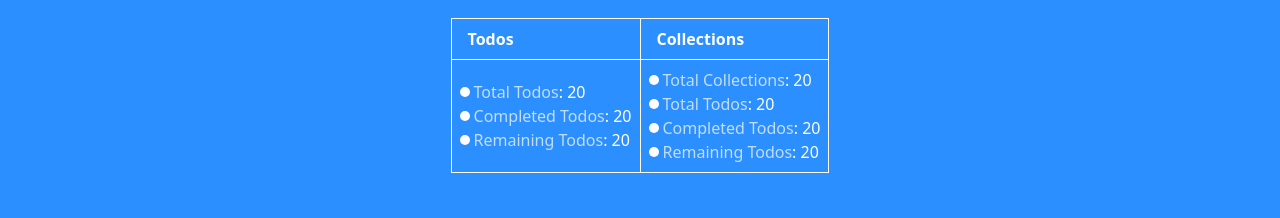
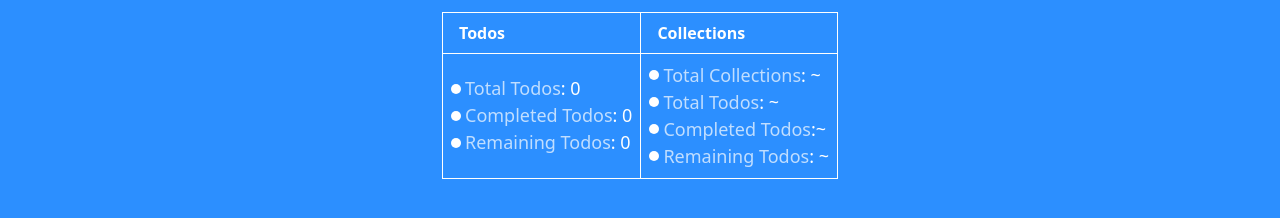
Before and after one commit to dmmdeveloper/todo-frontend, a React (Vite) app: page /profile in a window 1280 px wide. Shown: the part 420-638 px from the top of the page. Built offline with nearby package versions, Linux system fonts and the light colour scheme; no server answers.

Commit message:
profile logout

```diff
--- a/src/App.jsx
+++ b/src/App.jsx
@@ -13,6 +13,7 @@ import axios from "axios"
 import Profile from "./pages/Profile"
 
 function App() {
+
 const [profile , setProfile] = useState([]);
 const [modeLoading , setModeLoading] = useState(false);
 const [logOutLoading , setLogOuLoading] = useState(false)
@@ -20,7 +21,6 @@ const [todos,setTodos]  =useState([])
 
 const navigate = useNavigate(null)
 const fetchProfile = async ()=>{
-
 try {
 const response = await axios.get(`https://todo-server-six-ashen.vercel.app
 /user/profile`, { withCredentials : true} )
@@ -57,6 +57,7 @@ const changeMode =async (mode ="general")=>{
 const logOut = async ()=>{
 
 
+
 try {
   setLogOuLoading(true)
 const response = await axios.get(`https://todo-server-six-ashen.vercel.app/user/logout` , { withCredentials : true} )
@@ -78,6 +79,7 @@ if(data){
 
 // https://todo-server-six-ashen.vercel.app
 const fetchTodos = async ()=>{
+
 try {
   const response  = await axios.get(`https://todo-server-six-ashen.vercel.app
 /todo/todos` , { withCredentials:true})
@@ -115,7 +117,7 @@ value={{
 }}
 >
 <Routes>
-<Route path="/" element= {  token ? (profile.mode === "collection" ?<Collection/> :<General/>): <Navigate to={"/login"} /> } />
+<Route path="/" element= {  token ? (profile?.mode === "collection" ?<Collection/> :<General/>): <Navigate to={"/login"} /> } />
 <Route path="/login" element ={<Login/>} />
 <Route path="/register" element = {<Register/>} />
 <Route path="/select-mode" element = {<SelectMode/>} />
--- a/src/components/Nav.jsx
+++ b/src/components/Nav.jsx
@@ -50,7 +50,7 @@ const {logOut  ,logOutLoading , profile ,changeMode , modeLoading } = useAppCont
 
         <h1 className='md:text-3xl text-2xl text-wrap flex justify-center items-center '>
 
-         { profile.name ? profile.name :(<>
+         { profile?.name ? profile.name :(<>
           <div class="lds-facebook"><div></div><div></div><div></div></div>
          </>)}<span className='text-blue-900 italic'>'s</span> Todos
         </h1>
@@ -68,7 +68,7 @@ const {logOut  ,logOutLoading , profile ,changeMode , modeLoading } = useAppCont
           </div>
 
           {
-            profile.avatar ?
+            profile?.avatar ?
             <img className="h-full w-full rounded-full" src={ profile.avatar}alt="" />:
           <img className="h-full w-full rounded-full default-image-nav" src={todoLogo} alt="" />
           }
@@ -85,7 +85,7 @@ const {logOut  ,logOutLoading , profile ,changeMode , modeLoading } = useAppCont
             <i className="fa-solid fa-clock-rotate-left text-myBlue"></i> History
           </Link>
           {
-            profile.mode ==="general"?
+            profile?.mode ==="general"?
             <Link onClick={()=>changeMode("collection")} className="text-myBlue text-[20px] flex gap-2 items-center text-center p-2 w-[100%] hover:bg-blue-200">
             <i className="fa-solid fa-layer-group text-myBlue"></i> Collections
           </Link>:
--- a/src/pages/Login.jsx
+++ b/src/pages/Login.jsx
@@ -36,7 +36,8 @@ const dataSendTo = new FormData();
 dataSendTo.append("email", formData.email)
 dataSendTo.append("password" , formData.password);
 
-const response = await axios.post(`https://todo-server-six-ashen.vercel.app/user/login` , dataSendTo , {
+const response = await axios.post(`https://todo-server-six-ashen.vercel.app
+/user/login` , dataSendTo , {
   withCredentials : true ,
   headers : {
     "Content-Type":"multipart/form-data"
--- a/src/pages/Profile.jsx
+++ b/src/pages/Profile.jsx
@@ -3,30 +3,34 @@ import { useAppContext } from '../context/AppContex'
 import { Link } from 'react-router-dom'
 import "@fortawesome/fontawesome-free/css/all.css"
 
+export default function Profile() {
 
-export default function Profile() {
-const {  profile ,todos } =  useAppContext()
+const {  profile ,todos , logOut , logOutLoading } =  useAppContext();
+
+const CompletedTodos  = todos.filter((t)=> t.completed === true).length
+const remainingTodos = todos.filter( (t)=> t.completed === false ).length
 
   return (<>
 {/* {todos.length} */}
   <div  className="min-h-screen h-auto w-full bg-myBlue text-myWhite flex justify-center items-center ">
+
 {/* Back */}
 
 <Link to={"/"} className="md:h-[60px] md:w-[60px] h-[45px] w-[45px]  md:border-[2px] border  fixed top-1 left-1 flex justify-center items-center rounded-full">
+
   <div className="md:h-[52px] md:w-[52px] h-[40px] w-[40px] hover:justify-end  bg-white  rounded-full flex justify-center items-center rotate-180" >
   <i class="fa-solid fa-arrow-right text-myBlue md:text-[30px] text-[20px]"></i>
   </div>
 </Link>
 
-<i class="fa-thin fa-arrow-lef text-red-300"></i>
 
 <div className=" flex justify-center items-center flex-col ">
+
 <figure className='h-[210px] w-[210px] border-[2px] rounded-full flex justify-center items-center' >
-  <img className='h-[200px] w-[200px] rounded-full' src={profile.avatar} alt="" />
+  <img className='h-[200px] w-[200px] rounded-full' src={profile?.avatar} alt="" />
 </figure>
 
-
-<h1 className='text-center text-3xl' >{profile.name}</h1>
+<h1 className='text-center text-3xl' >{profile?.name}</h1>
 <div class="flex justify-center mt-5">
   <table class="table-auto border-collapse border border-gray-500">
     <thead>
@@ -36,31 +40,24 @@ const {  profile ,todos } =  useAppContext()
       </tr>
     </thead>
     <tbody>
-
       <tr>
-
         <td class="border border-white px-2 py-2">
-          <ul  >
-            <li className='flex items-center' > <div className='h-[10px] mr-1 w-[10px] rounded-full bg-white' ></div> <span className='text-myHalfWhite'>Total Todos </span> : 20</li>
-            <li className='flex items-center' > <div className='h-[10px] mr-1 w-[10px] rounded-full bg-white' ></div> <span className='text-myHalfWhite'>Completed Todos </span> : 20</li>
-            <li className='flex items-center' > <div className='h-[10px] mr-1 w-[10px] rounded-full bg-white' ></div> <span className='text-myHalfWhite'>Remaining Todos </span> : 20</li>
+          <ul>
+            <li className='flex items-center text-[15px] md:text-[18px]  ' > <div className='h-[10px] mr-1 w-[10px] rounded-full bg-white' ></div> <span className='text-myHalfWhite'>Total Todos </span> : {todos.length}</li>
+            <li className='flex items-center text-[12px] md:text-[18px]' > <div className='h-[10px] mr-1 w-[10px] rounded-full bg-white' ></div> <span className='text-myHalfWhite'>Completed Todos </span> : {CompletedTodos}</li>
+            <li className='flex items-center text-[13px] md:text-[18px]' > <div className='h-[10px] mr-1 w-[10px] rounded-full bg-white' ></div> <span className='text-myHalfWhite'>Remaining Todos </span> : {remainingTodos}</li>
           </ul>
-
-
+        </td>
+   <td class="border border-white px-2 py-2">
+           <ul>
+            <li className='flex items-center text-[15px] md:text-[18px]' > <div className='h-[10px] mr-1 w-[10px] rounded-full bg-white' ></div> <span className='text-myHalfWhite'>Total Collections </span> : ~</li>
+            <li className='flex items-center text-[15px] md:text-[18px]' > <div className='h-[10px] mr-1 w-[10px] rounded-full bg-white' ></div> <span className='text-myHalfWhite'>Total Todos </span> : ~
+            </li>
+            <li className='flex items-center text-[15px] md:text-[18px]' > <div className='h-[10px] mr-1 w-[10px] rounded-full bg-white' ></div> <span className='text-myHalfWhite'>Completed Todos </span> :~</li>
+            <li className='flex items-center text-[15px] md:text-[18px]' > <div className='h-[10px] mr-1 w-[10px] rounded-full bg-white' ></div> <span className='text-myHalfWhite'>Remaining Todos </span> : ~</li>
+          </ul>
         </td>
 
-   <td class="border border-white px-2 py-2">
-          <ul  >
-            <li className='flex items-center' > <div className='h-[10px] mr-1 w-[10px] rounded-full bg-white' ></div> <span className='text-myHalfWhite'>Total Collections </span> : 20</li>
-            <li className='flex items-center' > <div className='h-[10px] mr-1 w-[10px] rounded-full bg-white' ></div> <span className='text-myHalfWhite'>Total Todos </span> : 20
-            </li>
-            <li className='flex items-center' > <div className='h-[10px] mr-1 w-[10px] rounded-full bg-white' ></div> <span className='text-myHalfWhite'>Completed Todos </span> : 20</li>
-
-            <li className='flex items-center' > <div className='h-[10px] mr-1 w-[10px] rounded-full bg-white' ></div> <span className='text-myHalfWhite'>Remaining Todos </span> : 20</li>
-          </ul>
-
-
-        </td>
       </tr>
 
     </tbody>
@@ -74,16 +71,21 @@ const {  profile ,todos } =  useAppContext()
 
 {/* logout */}
 
-<button className="md:h-[40px] md:w-[130px] h-[30px] w-[100px] cursor-pointer border fixed top-1 right-1 flex justify-center items-center p-1 ">
+<button onClick={logOut} className="md:h-[40px] md:w-[130px] h-[30px] w-[100px] cursor-pointer border fixed top-1 right-1 flex justify-center items-center p-1 ">
 <div className="md:h-[35px] md:w-[128px] h-[25px] w-[97px] hover:opacity-90 text-myBlue md:text-[20px] text-[15px] bg-white gap-1 flex justify-center items-center p-1 ">
 <i class="fa-solid fa-arrow-right-from-bracket text-myBlue"></i>  Logout
   </div>
 </button>
 
-
-
-
-
+{
+  logOutLoading ?
+<div className="h-screen w-full backdrop-blur-sm fixed top-0 flex z-30 justify-center items-center">
+<div
+  className="h-[300px] w-[300px] border-4 border-t-transparent border-myHalfWhite rounded-full animate-spin"
+></div>
+</div>
+:""
+}
 
 
 
```
